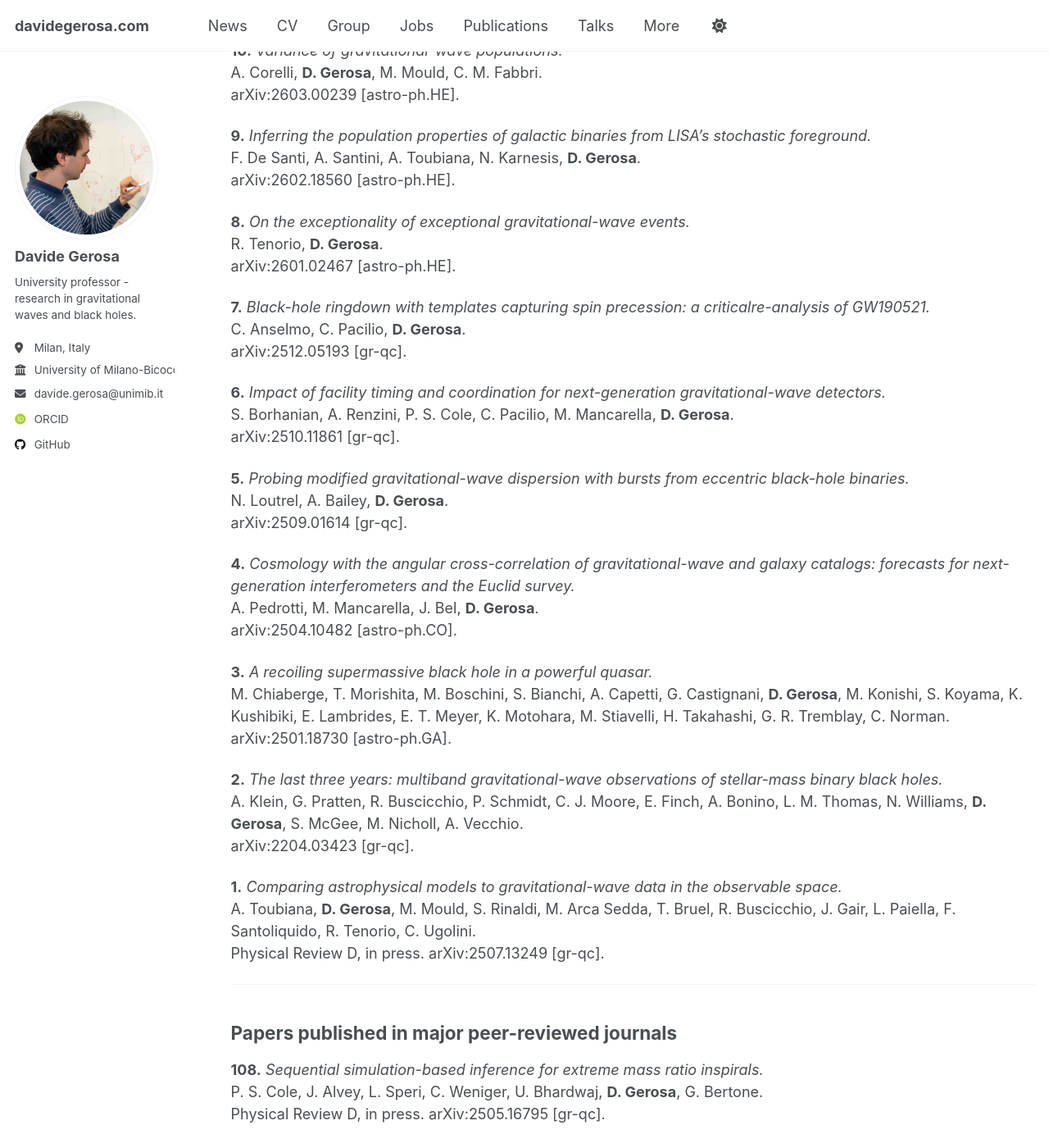
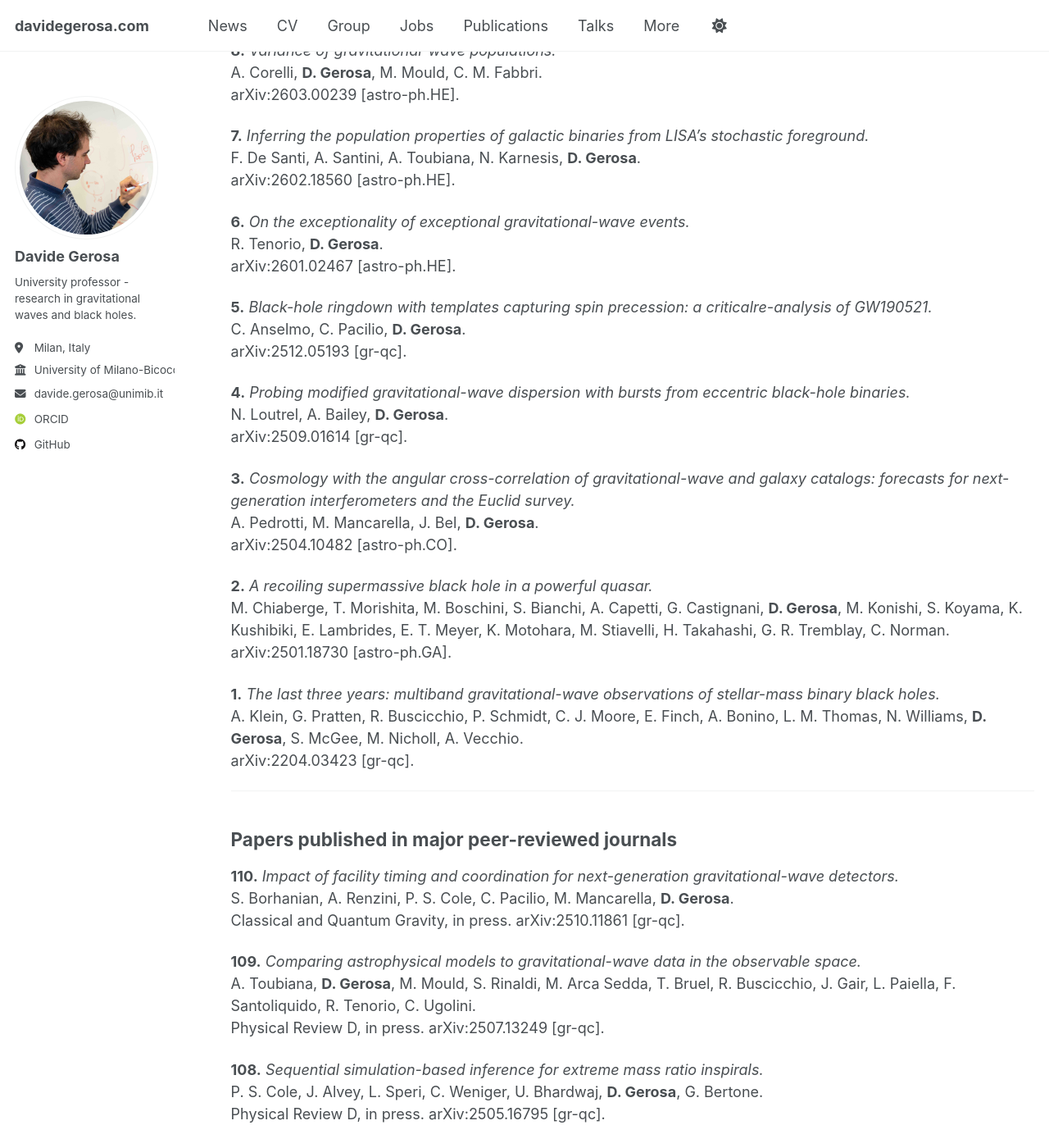
Before and after one commit to dgerosa/website, a Jekyll site: the page built from _pages/publications.md, in a window 1280 px wide and 1400 px high, scrolled down 514 px. Shown: the whole window at 82% size. Built offline with Jekyll 4.4.1, drawn with Linux system fonts in a browser that asks for light colours; some web fonts are replaced; some of the changed text lies outside the part shown.

Commit message:
Website update from workflow

```diff
--- a/_pages/_publications.md
+++ b/_pages/_publications.md
@@ -1,6 +1,6 @@
 ## Summary
-**10** [Submitted papers](#submitted-papers)\
-**108** [Papers published in major peer-reviewed journals](#papers-published-in-major-peer-reviewed-journals)\
+**8** [Submitted papers](#submitted-papers)\
+**110** [Papers published in major peer-reviewed journals](#papers-published-in-major-peer-reviewed-journals)\
 **14** [Other publications (white papers, proceedings, etc.)](#other-publications-white-papers-proceedings-etc)
 
 
@@ -8,60 +8,60 @@
 
 ## Submitted papers
 
-**10.**
+**8.**
 *Variance of gravitational-wave populations.*\
 A. Corelli, **D. Gerosa**, M. Mould, C. M. Fabbri.\
 <a href="https://arxiv.org/abs/2603.00239" style="color: inherit; text-decoration: none;">arXiv:2603.00239 [astro-ph.HE]</a>.
 
-**9.**
+**7.**
 *Inferring the population properties of galactic binaries from LISA's stochastic foreground.*\
 F. De Santi, A. Santini, A. Toubiana, N. Karnesis, **D. Gerosa**.\
 <a href="https://arxiv.org/abs/2602.18560" style="color: inherit; text-decoration: none;">arXiv:2602.18560 [astro-ph.HE]</a>.
 
-**8.**
+**6.**
 *On the exceptionality of exceptional gravitational-wave events.*\
 R. Tenorio, **D. Gerosa**.\
 <a href="https://arxiv.org/abs/2601.02467" style="color: inherit; text-decoration: none;">arXiv:2601.02467 [astro-ph.HE]</a>.
 
-**7.**
+**5.**
 *Black-hole ringdown with templates capturing spin precession: a criticalre-analysis of GW190521.*\
 C. Anselmo, C. Pacilio, **D. Gerosa**.\
 <a href="https://arxiv.org/abs/2512.05193" style="color: inherit; text-decoration: none;">arXiv:2512.05193 [gr-qc]</a>.
 
-**6.**
-*Impact of facility timing and coordination for next-generation gravitational-wave detectors.*\
-S. Borhanian, A. Renzini, P. S. Cole, C. Pacilio, M. Mancarella, **D. Gerosa**.\
-<a href="https://arxiv.org/abs/2510.11861" style="color: inherit; text-decoration: none;">arXiv:2510.11861 [gr-qc]</a>.
-
-**5.**
+**4.**
 *Probing modified gravitational-wave dispersion with bursts from eccentric black-hole binaries.*\
 N. Loutrel, A. Bailey, **D. Gerosa**.\
 <a href="https://arxiv.org/abs/2509.01614" style="color: inherit; text-decoration: none;">arXiv:2509.01614 [gr-qc]</a>.
 
-**4.**
+**3.**
 *Cosmology with the angular cross-correlation of gravitational-wave and galaxy catalogs: forecasts for next-generation interferometers and the Euclid survey.*\
 A. Pedrotti, M. Mancarella, J. Bel, **D. Gerosa**.\
 <a href="https://arxiv.org/abs/2504.10482" style="color: inherit; text-decoration: none;">arXiv:2504.10482 [astro-ph.CO]</a>.
 
-**3.**
+**2.**
 *A recoiling supermassive black hole in a powerful quasar.*\
 M. Chiaberge, T. Morishita, M. Boschini, S. Bianchi, A. Capetti, G. Castignani, **D. Gerosa**, M. Konishi, S. Koyama, K. Kushibiki, E. Lambrides, E. T. Meyer, K. Motohara, M. Stiavelli, H. Takahashi, G. R. Tremblay, C. Norman.\
 <a href="https://arxiv.org/abs/2501.18730" style="color: inherit; text-decoration: none;">arXiv:2501.18730 [astro-ph.GA]</a>.
 
-**2.**
+**1.**
 *The last three years: multiband gravitational-wave observations of stellar-mass binary black holes.*\
 A. Klein, G. Pratten, R. Buscicchio, P. Schmidt, C. J. Moore, E. Finch, A. Bonino, L. M. Thomas, N. Williams, **D. Gerosa**, S. McGee, M. Nicholl, A. Vecchio.\
 <a href="https://arxiv.org/abs/2204.03423" style="color: inherit; text-decoration: none;">arXiv:2204.03423 [gr-qc]</a>.
-
-**1.**
-*Comparing astrophysical models to gravitational-wave data in the observable space.*\
-A. Toubiana, **D. Gerosa**, M. Mould, S. Rinaldi, M. Arca Sedda, T. Bruel, R. Buscicchio, J. Gair, L. Paiella, F. Santoliquido, R. Tenorio, C. Ugolini.\
-Physical Review D, in press. <a href="https://arxiv.org/abs/2507.13249" style="color: inherit; text-decoration: none;">arXiv:2507.13249 [gr-qc]</a>.
 
 
 ---
 
 ## Papers published in major peer-reviewed journals
+
+**110.**
+*Impact of facility timing and coordination for next-generation gravitational-wave detectors.*\
+S. Borhanian, A. Renzini, P. S. Cole, C. Pacilio, M. Mancarella, **D. Gerosa**.\
+Classical and Quantum Gravity, in press. <a href="https://arxiv.org/abs/2510.11861" style="color: inherit; text-decoration: none;">arXiv:2510.11861 [gr-qc]</a>.
+
+**109.**
+*Comparing astrophysical models to gravitational-wave data in the observable space.*\
+A. Toubiana, **D. Gerosa**, M. Mould, S. Rinaldi, M. Arca Sedda, T. Bruel, R. Buscicchio, J. Gair, L. Paiella, F. Santoliquido, R. Tenorio, C. Ugolini.\
+Physical Review D, in press. <a href="https://arxiv.org/abs/2507.13249" style="color: inherit; text-decoration: none;">arXiv:2507.13249 [gr-qc]</a>.
 
 **108.**
 *Sequential simulation-based inference for extreme mass ratio inspirals.*\
```
Also changed, not shown: other parts of _pages/_publications.md (+1 -1 lines), _pages/_citations.md (+17 -17 lines), _pages/_group.md (+1 -1 lines), _pages/_talks.md (+1 -1 lines).
